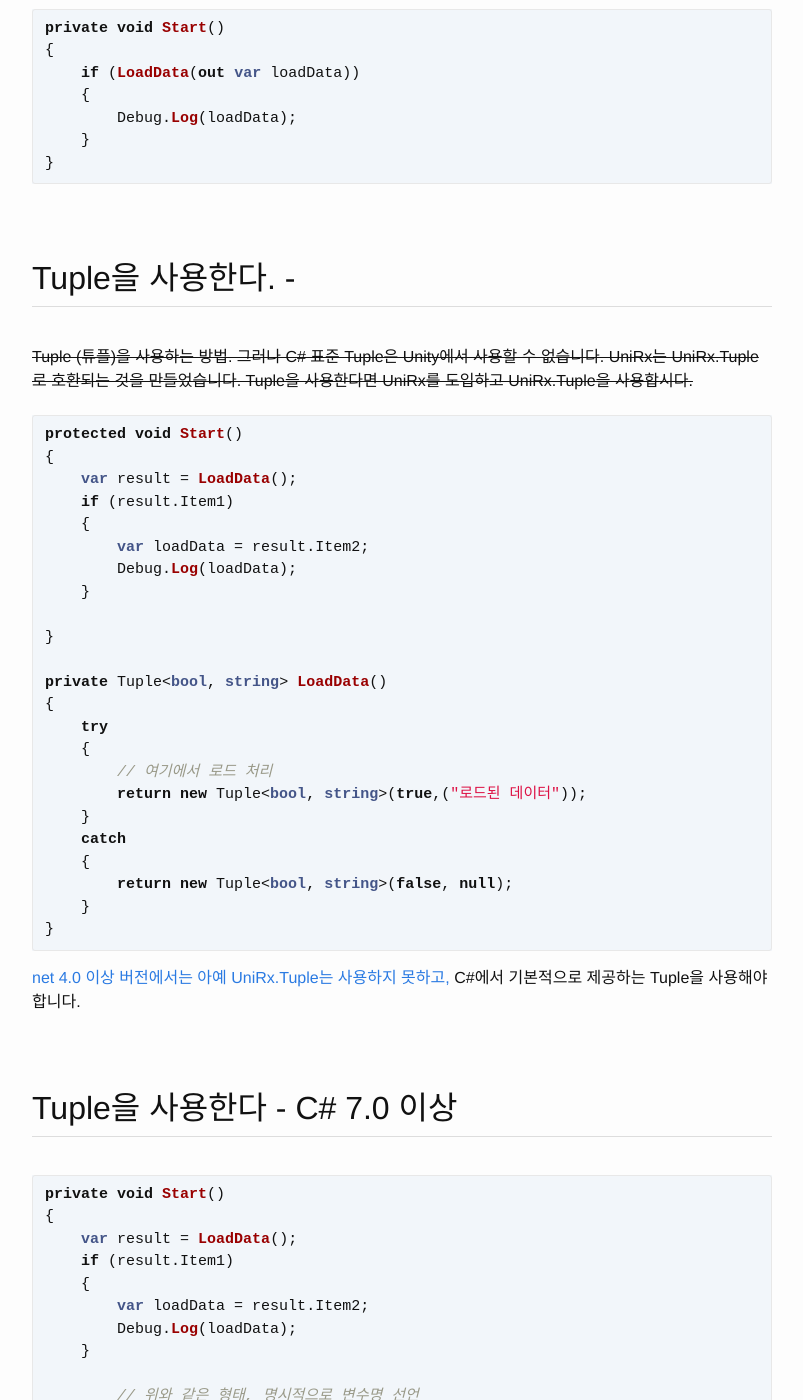
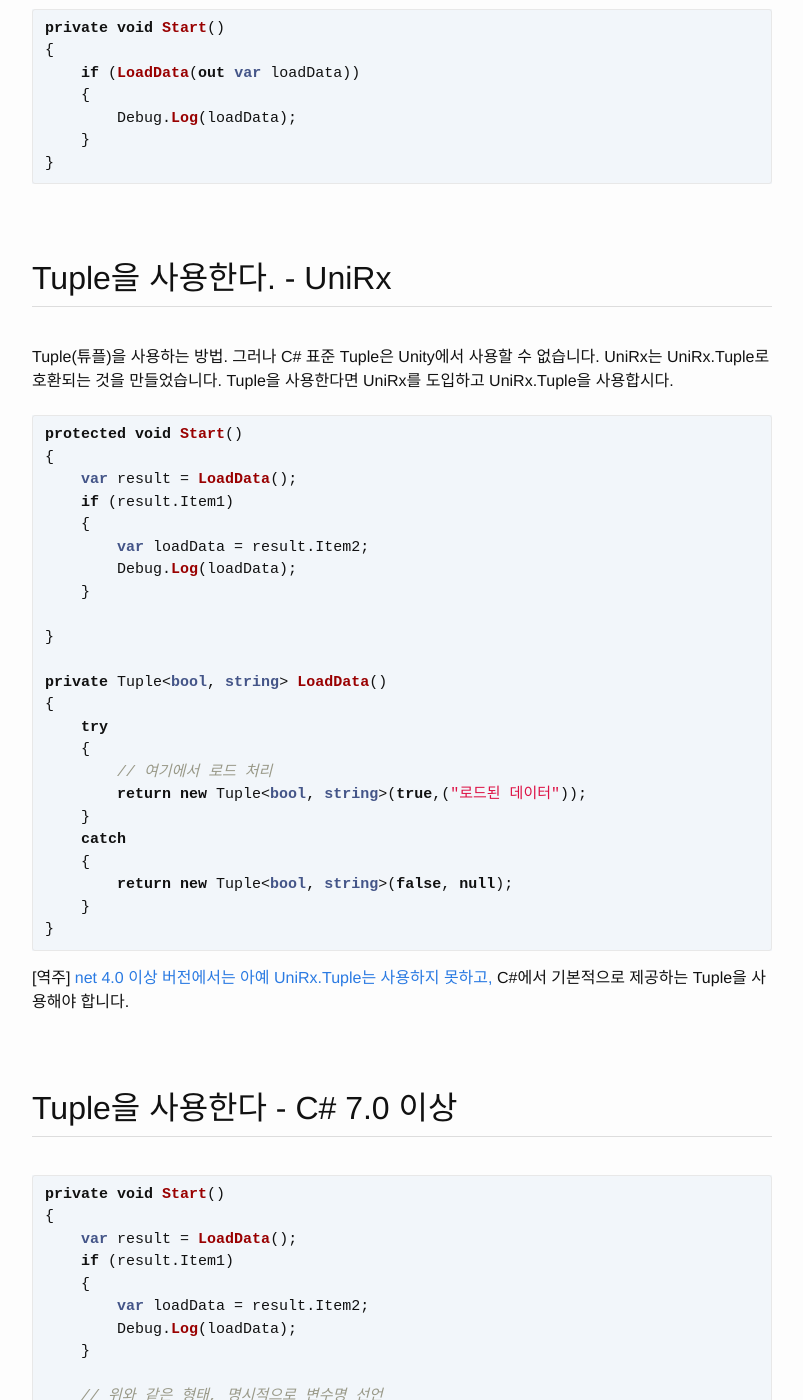
Before and after one commit to karais89/karais89.github.io_back, a Jekyll site: the page built from _posts/2019-10-12-UniRx-How-to-format-multiple-return-value.md, in a window 1280 px wide and 1400 px high, scrolled down 3203 px. Shown: the whole window, without its empty margins (238-1041 px from the left). Built offline with Jekyll 4.4.1, drawn with Linux system fonts in a browser that asks for light colours; some web fonts are replaced; comment, search, counter and statistics services are not loaded; some of the changed text lies outside the part shown.

Commit message:
modify post

````diff
--- a/_posts/2019-10-12-UniRx-How-to-format-multiple-return-value.md
+++ b/_posts/2019-10-12-UniRx-How-to-format-multiple-return-value.md
@@ -129,9 +129,9 @@
 }
 ```
 
-## Tuple을 사용한다. -
+## Tuple을 사용한다. - UniRx
 
-~~Tuple (튜플)을 사용하는 방법. 그러나 C# 표준 Tuple은 Unity에서 사용할 수 없습니다. UniRx는 UniRx.Tuple로 호환되는 것을 만들었습니다. Tuple을 사용한다면 UniRx를 도입하고 UniRx.Tuple을 사용합시다.~~
+Tuple(튜플)을 사용하는 방법. 그러나 C# 표준 Tuple은 Unity에서 사용할 수 없습니다. UniRx는 UniRx.Tuple로 호환되는 것을 만들었습니다. Tuple을 사용한다면 UniRx를 도입하고 UniRx.Tuple을 사용합시다.
 
 ```cs
 protected void Start()
@@ -159,7 +159,7 @@
 }
 ```
 
-[net 4.0 이상 버전에서는 아예 UniRx.Tuple는 사용하지 못하고,](https://github.com/neuecc/UniRx/blob/7.1.0/Assets/Plugins/UniRx/Scripts/System/Tuple.cs#L7) C#에서 기본적으로 제공하는 Tuple을 사용해야 합니다.
+[역주] [net 4.0 이상 버전에서는 아예 UniRx.Tuple는 사용하지 못하고,](https://github.com/neuecc/UniRx/blob/7.1.0/Assets/Plugins/UniRx/Scripts/System/Tuple.cs#L7) C#에서 기본적으로 제공하는 Tuple을 사용해야 합니다.
 
 ## Tuple을 사용한다 - C# 7.0 이상
 
@@ -173,8 +173,8 @@
         Debug.Log(loadData);
     }
 
-        // 위와 같은 형태, 명시적으로 변수명 선언
-        var (isSuccesses, loadData2) = LoadData();
+    // 위와 같은 형태, 명시적으로 변수명 선언
+    var (isSuccesses, loadData2) = LoadData();
     if (isSuccesses)
     {
         Debug.Log(loadData2);
````
